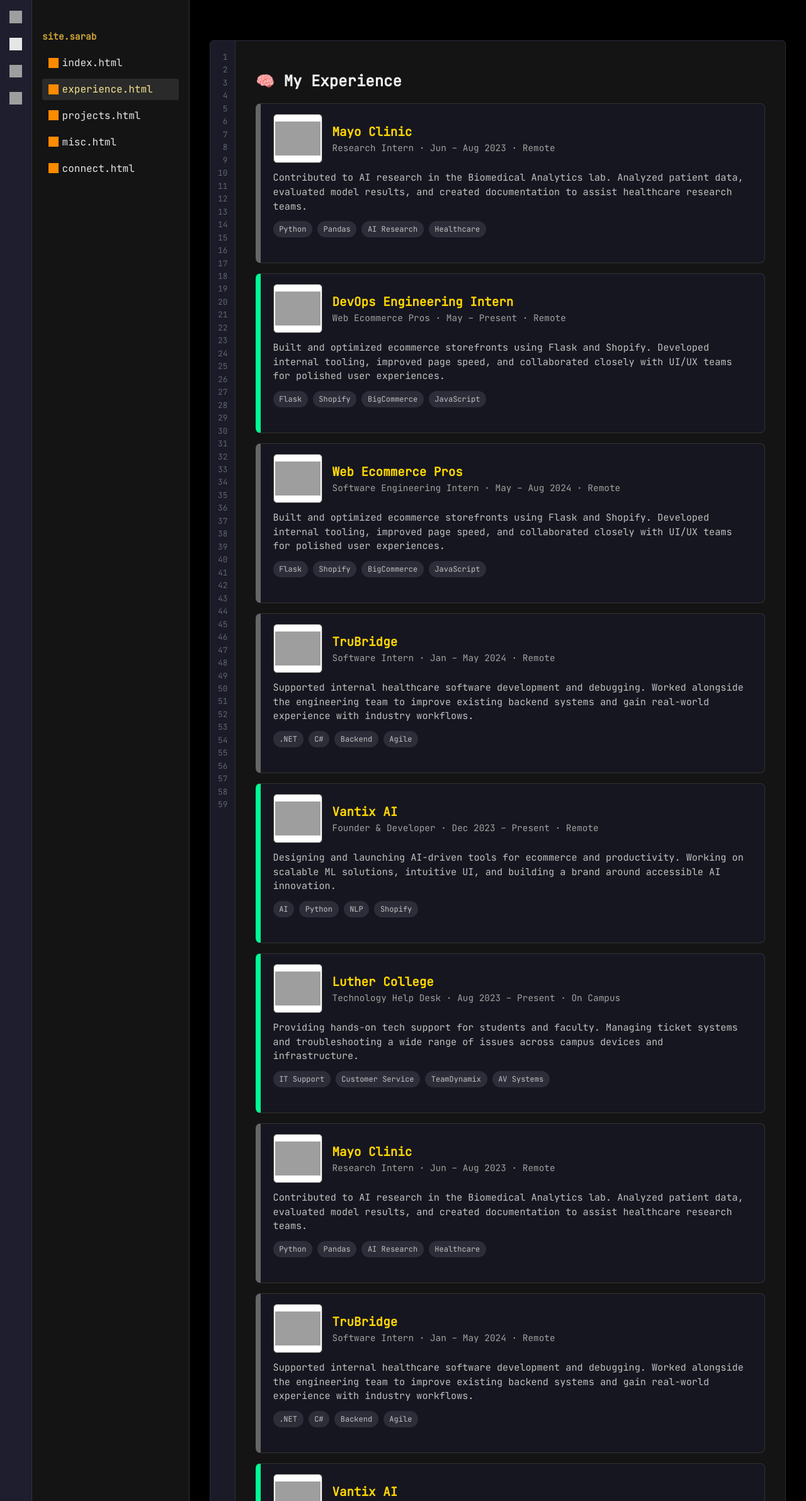
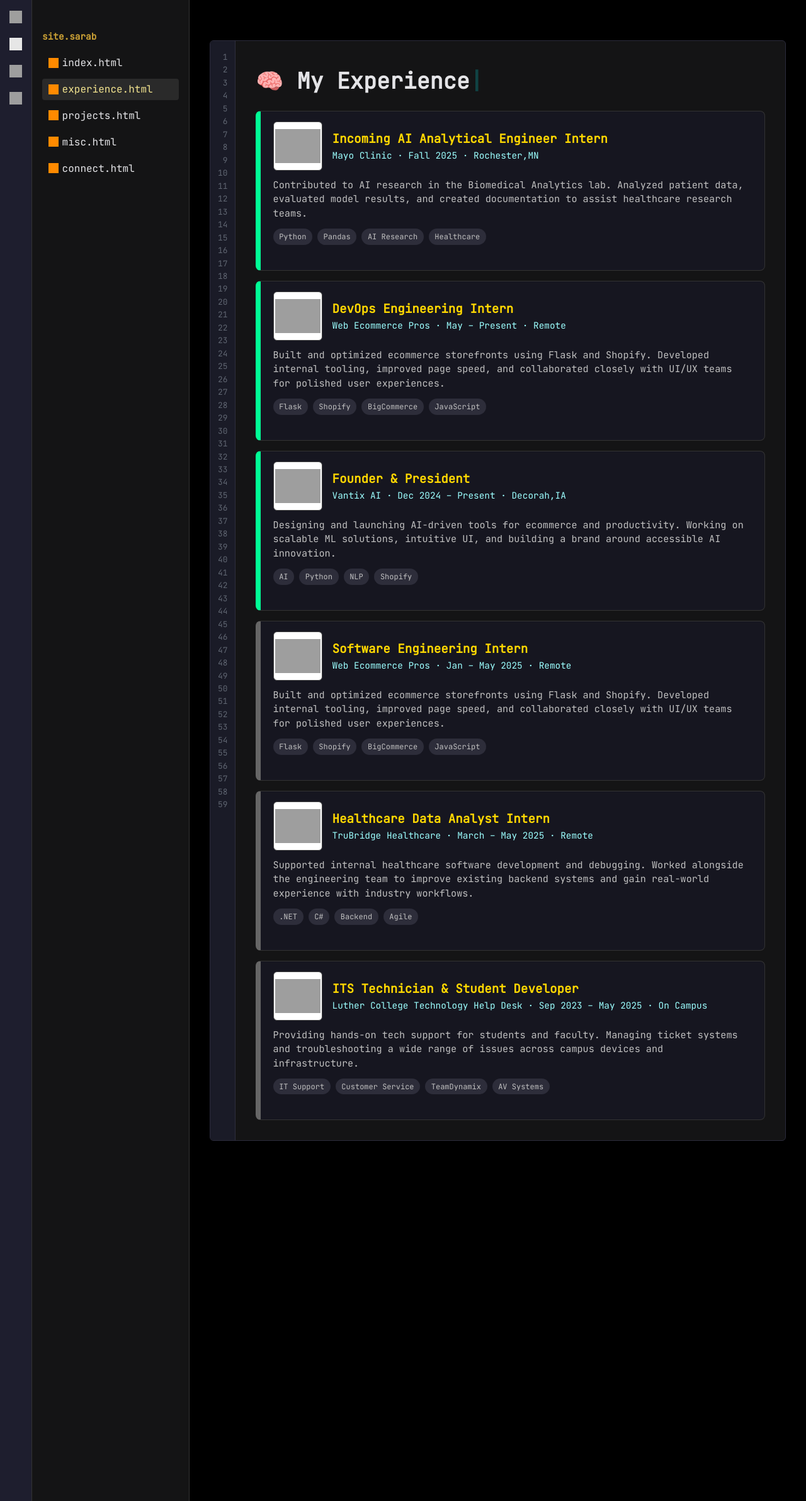
Before and after one commit to sarabaftab/site.sarab, a Flask app: page /experience in a window 1280 px wide. Shown: the whole page at 63% size. Run offline with Flask 3, Linux system fonts and the light colour scheme; grey boxes are pictures that could not be loaded.

Commit message:
edits to experience

```diff
--- a/app.py
+++ b/app.py
@@ -22,5 +22,5 @@
 def connect():
     return render_template("connect.html")
 
-if __name__ == "__main__":
-    app.run(debug=True)
+if __name__ == '__main__':
+    app.run(host='0.0.0.0', port=5000, debug=True)
--- a/static/css/style.css
+++ b/static/css/style.css
@@ -306,6 +306,10 @@
   padding: 1rem 1.2rem;
   color: #e0e0e0;
   margin-bottom: 1rem;
+  border-left: 4px solid #444; /* default for past */
+  opacity: 0;
+  transform: translateY(30px);
+  transition: all 1.5s ease-out;
 }
 
 .repo-header {
@@ -324,7 +328,9 @@
 
 .repo-subtitle {
   font-size: 0.9rem;
-  color: #a0a0a0;
+  /* color: #a0a0a0; */
+  color: #9cffff;
+  /* color: #ffd700; */
   margin: 0.2rem 0 0;
 }
 
@@ -370,6 +376,10 @@
 .repo-card.past {
   border-left-color: #666666; /* muted gray for past roles */
 }
+.repo-card.visible {
+  opacity: 1;
+  transform: translateY(0);
+}
 
 @keyframes blink {
   0%,
--- a/static/js/script.js
+++ b/static/js/script.js
@@ -1,6 +1,5 @@
-
-const helloPart = document.getElementById('hello-part');
-const highlightedPart = document.getElementById('highlighted-part');
+const helloPart = document.getElementById("hello-part");
+const highlightedPart = document.getElementById("highlighted-part");
 const helloText = "Hello, ";
 const highlightText = "I am Sarab!";
 let i = 0;
@@ -25,3 +24,36 @@
 }
 
 document.addEventListener("DOMContentLoaded", typeHello);
+
+// New typing effect for Experience heading
+const headingTarget = document.getElementById("typing-heading");
+const headingText = "My Experience";
+let j = 0;
+
+function typeHeading() {
+  if (headingTarget && j < headingText.length) {
+    headingTarget.textContent += headingText.charAt(j);
+    j++;
+    setTimeout(typeHeading, 80);
+  }
+}
+
+document.addEventListener("DOMContentLoaded", typeHeading);
+
+// animation
+const observer = new IntersectionObserver(
+  (entries) => {
+    entries.forEach((entry) => {
+      if (entry.isIntersecting) {
+        entry.target.classList.add("visible");
+      }
+    });
+  },
+  {
+    threshold: 0.1,
+  }
+);
+
+document.querySelectorAll(".repo-card").forEach((card) => {
+  observer.observe(card);
+});
--- a/templates/experience.html
+++ b/templates/experience.html
@@ -1,9 +1,11 @@
 {% extends "base.html" %} {% block content %}
-<h2 class="section-title">🧠 My Experience</h2>
+<h1 class="section-title">
+  🧠 <span id="typing-heading"></span><span class="cursor">|</span>
+</h2>
 
 <!-- Mayo Clinic -->
 <div class="experience-list">
-  <div class="repo-card past">
+  <div class="repo-card ongoing">
     <div class="repo-header">
       <img
         src="https://media.licdn.com/dms/image/v2/D560BAQGjjBAwJnHDFQ/company-logo_200_200/company-logo_200_200/0/1705432100531/mayo_clinic_logo?e=1753315200&v=beta&t=spn3gyqLgzIx1jYUuoPzAs-R3X2AWkm8hYbSv8eI2Z4"
@@ -11,8 +13,8 @@
         class="company-logo"
       />
       <div>
-        <h3 class="repo-title">Mayo Clinic</h3>
-        <p class="repo-subtitle">Research Intern · Jun – Aug 2023 · Remote</p>
+        <h3 class="repo-title">Incoming AI Analytical Engineer Intern</h3>
+        <p class="repo-subtitle">Mayo Clinic · Fall 2025 · Rochester,MN</p>
       </div>
     </div>
     <p class="repo-description">
@@ -56,6 +58,34 @@
   </div>
 </div>
 
+<!-- Vantix AI -->
+<div class="experience-list">
+  <div class="repo-card ongoing">
+    <div class="repo-header">
+      <img
+        src="https://media.licdn.com/dms/image/v2/D560BAQG6vE2ryvOfAQ/company-logo_100_100/B56ZUwt4n2HoAQ-/0/1740279089924/vantixai_logo?e=1753315200&v=beta&t=ue4itDAZvBkLSIZUkjnyvmCw2yiJDButcj7G3FD9eKc"
+        alt="Vantix AI Logo"
+        class="company-logo"
+      />
+      <div>
+        <h3 class="repo-title">Founder & President</h3>
+        <p class="repo-subtitle">Vantix AI · Dec 2024 – Present · Decorah,IA</p>
+      </div>
+    </div>
+    <p class="repo-description">
+      Designing and launching AI-driven tools for ecommerce and productivity.
+      Working on scalable ML solutions, intuitive UI, and building a brand
+      around accessible AI innovation.
+    </p>
+    <ul class="repo-tags">
+      <li>AI</li>
+      <li>Python</li>
+      <li>NLP</li>
+      <li>Shopify</li>
+    </ul>
+  </div>
+</div>
+
 <!-- WEP SWE -->
 <div class="experience-list">
   <div class="repo-card past">
@@ -66,9 +96,9 @@
         class="company-logo"
       />
       <div>
-        <h3 class="repo-title">Web Ecommerce Pros</h3>
+        <h3 class="repo-title">Software Engineering Intern</h3>
         <p class="repo-subtitle">
-          Software Engineering Intern · May – Aug 2024 · Remote
+          Web Ecommerce Pros · Jan – May 2025 · Remote
         </p>
       </div>
     </div>
@@ -96,8 +126,10 @@
         class="company-logo"
       />
       <div>
-        <h3 class="repo-title">TruBridge</h3>
-        <p class="repo-subtitle">Software Intern · Jan – May 2024 · Remote</p>
+        <h3 class="repo-title">Healthcare Data Analyst Intern</h3>
+        <p class="repo-subtitle">
+          TruBridge Healthcare · March – May 2025 · Remote
+        </p>
       </div>
     </div>
     <p class="repo-description">
@@ -114,39 +146,9 @@
   </div>
 </div>
 
-<!-- Vantix AI -->
-<div class="experience-list">
-  <div class="repo-card ongoing">
-    <div class="repo-header">
-      <img
-        src="https://media.licdn.com/dms/image/v2/D560BAQG6vE2ryvOfAQ/company-logo_100_100/B56ZUwt4n2HoAQ-/0/1740279089924/vantixai_logo?e=1753315200&v=beta&t=ue4itDAZvBkLSIZUkjnyvmCw2yiJDButcj7G3FD9eKc"
-        alt="Vantix AI Logo"
-        class="company-logo"
-      />
-      <div>
-        <h3 class="repo-title">Vantix AI</h3>
-        <p class="repo-subtitle">
-          Founder & Developer · Dec 2023 – Present · Remote
-        </p>
-      </div>
-    </div>
-    <p class="repo-description">
-      Designing and launching AI-driven tools for ecommerce and productivity.
-      Working on scalable ML solutions, intuitive UI, and building a brand
-      around accessible AI innovation.
-    </p>
-    <ul class="repo-tags">
-      <li>AI</li>
-      <li>Python</li>
-      <li>NLP</li>
-      <li>Shopify</li>
-    </ul>
-  </div>
-</div>
-
 <!-- Luther College -->
 <div class="experience-list">
-  <div class="repo-card ongoing">
+  <div class="repo-card past">
     <div class="repo-header">
       <img
         src="https://media.licdn.com/dms/image/v2/D560BAQEhYT_5T9aM8A/company-logo_200_200/company-logo_200_200/0/1726149413612/luther_college_logo?e=1753315200&v=beta&t=1wVMbXCqldQQojc2I7fLaGSj8mXbuBFdDIVOR6wT-3k"
@@ -154,9 +156,9 @@
         class="company-logo"
       />
       <div>
-        <h3 class="repo-title">Luther College</h3>
+        <h3 class="repo-title">ITS Technician & Student Developer</h3>
         <p class="repo-subtitle">
-          Technology Help Desk · Aug 2023 – Present · On Campus
+          Luther College Technology Help Desk · Sep 2023 – May 2025 · On Campus
         </p>
       </div>
     </div>
@@ -174,119 +176,5 @@
   </div>
 </div>
 
-<!-- Mayo Clinic -->
-<div class="experience-list">
-  <div class="repo-card past">
-    <div class="repo-header">
-      <img
-        src="https://media.licdn.com/dms/image/v2/D560BAQGjjBAwJnHDFQ/company-logo_200_200/company-logo_200_200/0/1705432100531/mayo_clinic_logo?e=1753315200&v=beta&t=spn3gyqLgzIx1jYUuoPzAs-R3X2AWkm8hYbSv8eI2Z4"
-        alt="Mayo Clinic Logo"
-        class="company-logo"
-      />
-      <div>
-        <h3 class="repo-title">Mayo Clinic</h3>
-        <p class="repo-subtitle">Research Intern · Jun – Aug 2023 · Remote</p>
-      </div>
-    </div>
-    <p class="repo-description">
-      Contributed to AI research in the Biomedical Analytics lab. Analyzed
-      patient data, evaluated model results, and created documentation to assist
-      healthcare research teams.
-    </p>
-    <ul class="repo-tags">
-      <li>Python</li>
-      <li>Pandas</li>
-      <li>AI Research</li>
-      <li>Healthcare</li>
-    </ul>
-  </div>
-</div>
-<!-- TruBridge -->
-<div class="experience-list">
-  <div class="repo-card past">
-    <div class="repo-header">
-      <img
-        src="https://img.naukimg.com/logo_images/groups/v1/6375723.gif"
-        alt="TruBridge Logo"
-        class="company-logo"
-      />
-      <div>
-        <h3 class="repo-title">TruBridge</h3>
-        <p class="repo-subtitle">Software Intern · Jan – May 2024 · Remote</p>
-      </div>
-    </div>
-    <p class="repo-description">
-      Supported internal healthcare software development and debugging. Worked
-      alongside the engineering team to improve existing backend systems and
-      gain real-world experience with industry workflows.
-    </p>
-    <ul class="repo-tags">
-      <li>.NET</li>
-      <li>C#</li>
-      <li>Backend</li>
-      <li>Agile</li>
-    </ul>
-  </div>
-</div>
-
-<!-- Vantix AI -->
-<div class="experience-list">
-  <div class="repo-card ongoing">
-    <div class="repo-header">
-      <img
-        src="https://media.licdn.com/dms/image/v2/D560BAQG6vE2ryvOfAQ/company-logo_100_100/B56ZUwt4n2HoAQ-/0/1740279089924/vantixai_logo?e=1753315200&v=beta&t=ue4itDAZvBkLSIZUkjnyvmCw2yiJDButcj7G3FD9eKc"
-        alt="Vantix AI Logo"
-        class="company-logo"
-      />
-      <div>
-        <h3 class="repo-title">Vantix AI</h3>
-        <p class="repo-subtitle">
-          Founder & Developer · Dec 2023 – Present · Remote
-        </p>
-      </div>
-    </div>
-    <p class="repo-description">
-      Designing and launching AI-driven tools for ecommerce and productivity.
-      Working on scalable ML solutions, intuitive UI, and building a brand
-      around accessible AI innovation.
-    </p>
-    <ul class="repo-tags">
-      <li>AI</li>
-      <li>Python</li>
-      <li>NLP</li>
-      <li>Shopify</li>
-    </ul>
-  </div>
-</div>
-
-<!-- Luther College -->
-<div class="experience-list">
-  <div class="repo-card ongoing">
-    <div class="repo-header">
-      <img
-        src="https://media.licdn.com/dms/image/v2/D560BAQEhYT_5T9aM8A/company-logo_200_200/company-logo_200_200/0/1726149413612/luther_college_logo?e=1753315200&v=beta&t=1wVMbXCqldQQojc2I7fLaGSj8mXbuBFdDIVOR6wT-3k"
-        alt="Luther College Logo"
-        class="company-logo"
-      />
-      <div>
-        <h3 class="repo-title">Luther College</h3>
-        <p class="repo-subtitle">
-          Technology Help Desk · Aug 2023 – Present · On Campus
-        </p>
-      </div>
-    </div>
-    <p class="repo-description">
-      Providing hands-on tech support for students and faculty. Managing ticket
-      systems and troubleshooting a wide range of issues across campus devices
-      and infrastructure.
-    </p>
-    <ul class="repo-tags">
-      <li>IT Support</li>
-      <li>Customer Service</li>
-      <li>TeamDynamix</li>
-      <li>AV Systems</li>
-    </ul>
-  </div>
-</div>
-
+<script src="{{ url_for('static', filename='js/script.js') }}"></script>
 {% endblock %}
```
